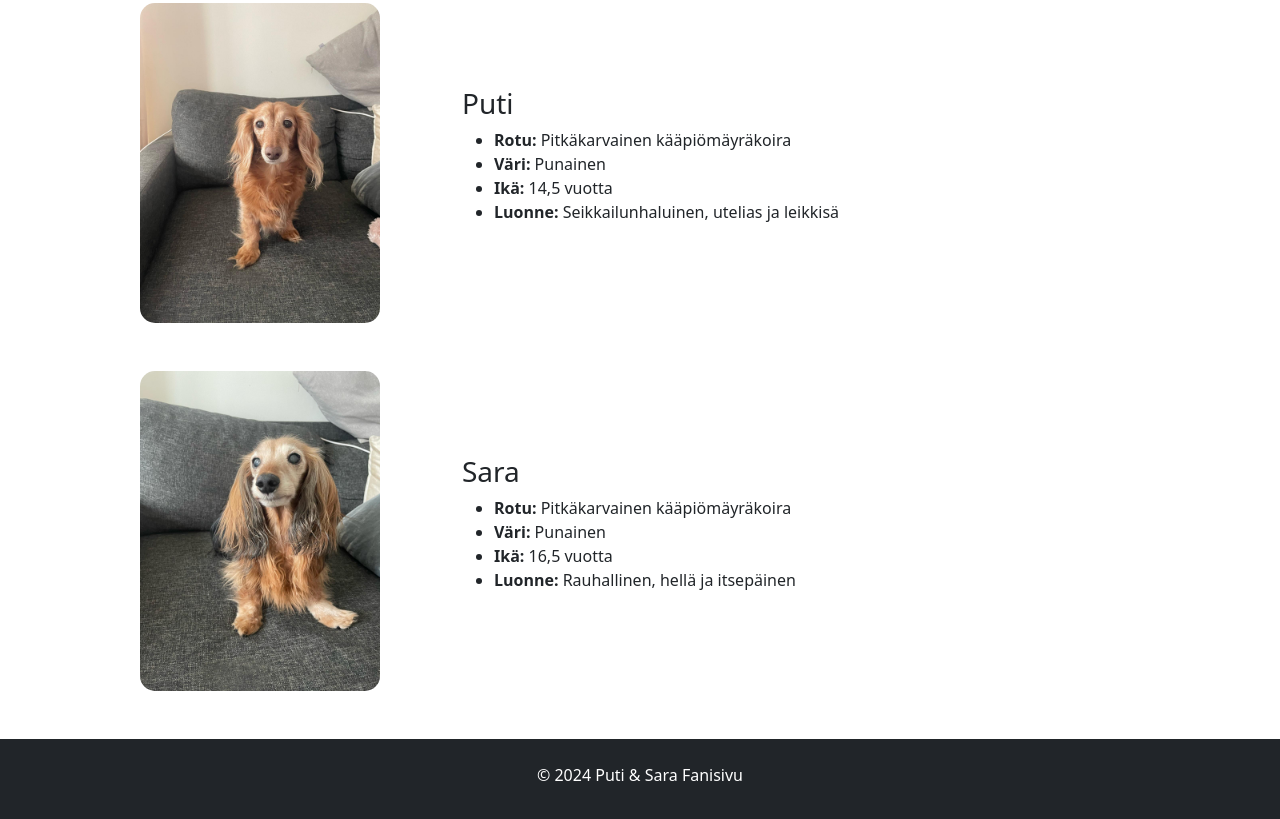
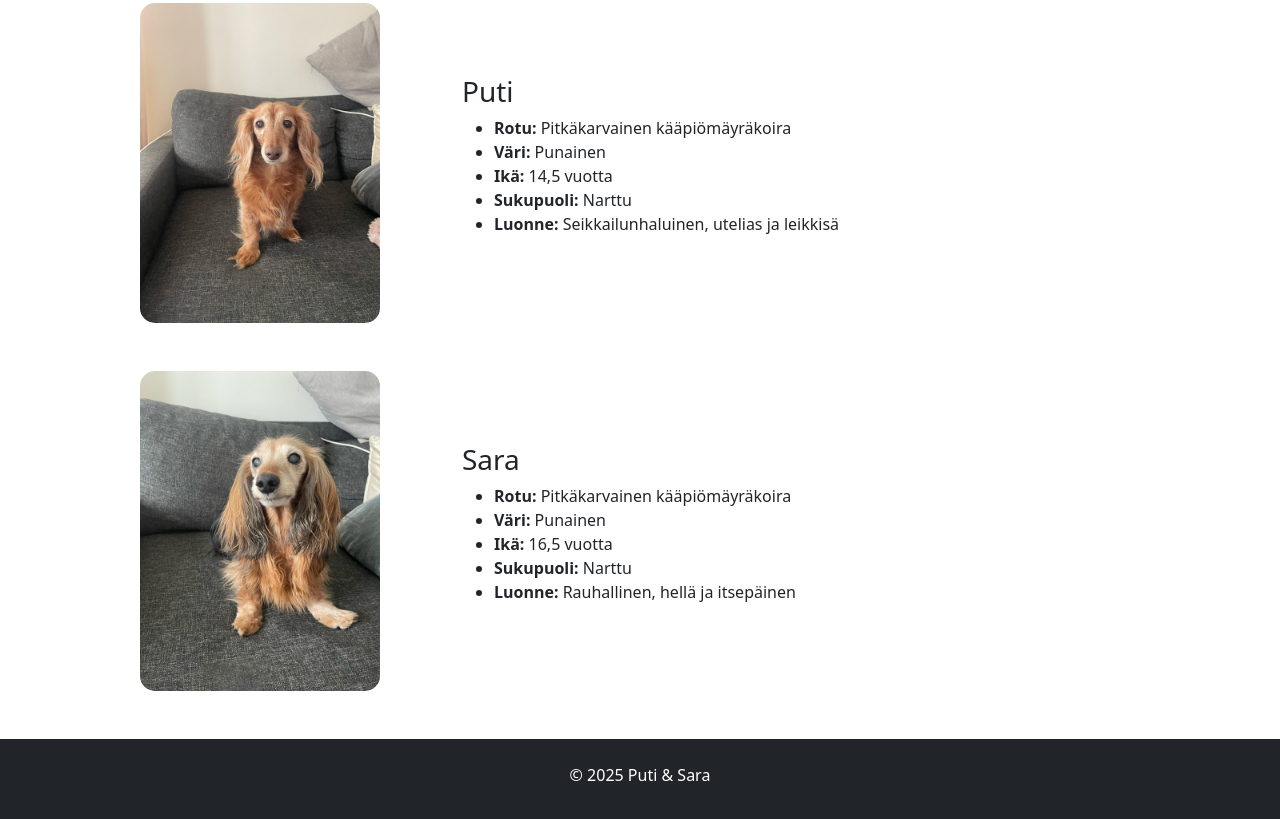
Before and after one commit to Redz85-byte/Puti-Sara, a plain HTML site: page index.html in a window 1280 px wide. Shown: the part 763-1582 px from the top of the page. Drawn offline with nearby package versions, Linux system fonts and the light colour scheme.

Commit message:
Korjauksia

```diff
--- a/index.html
+++ b/index.html
@@ -1,7 +1,7 @@
 <!DOCTYPE html>
 <html lang="fi">
 <head>
-    <title>Puti & Sara - Fanisivu</title>
+    <title>Putin & Saran sivut</title>
     <meta charset="utf-8">
     <meta name="viewport" content="width=device-width, initial-scale=1">
     <link href="https://cdn.jsdelivr.net/npm/bootstrap@5.3.3/dist/css/bootstrap.min.css" rel="stylesheet">
@@ -33,7 +33,7 @@
 
         <div class="row align-items-center mb-5">
             <div class="col-md-4 text-center">
-                <img src="img/puti.jpg" alt="Puti" class="dog-image">
+                <img src="img/Puti.jpg" alt="Puti" class="dog-image">
             </div>
             <div class="col-md-8 text-md-start">
                 <h3>Puti</h3>
@@ -41,6 +41,7 @@
                     <li><strong>Rotu:</strong> Pitkäkarvainen kääpiömäyräkoira</li>
                     <li><strong>Väri:</strong> Punainen</li>
                     <li><strong>Ikä:</strong> 14,5 vuotta</li>
+                    <li><strong>Sukupuoli:</strong> Narttu</li>
                     <li><strong>Luonne:</strong> Seikkailunhaluinen, utelias ja leikkisä</li>
                 </ul>
             </div>
@@ -56,6 +57,7 @@
                     <li><strong>Rotu:</strong> Pitkäkarvainen kääpiömäyräkoira  </li>
                     <li><strong>Väri:</strong> Punainen</li>
                     <li><strong>Ikä:</strong> 16,5 vuotta</li>
+                    <li><strong>Sukupuoli:</strong> Narttu</li>
                     <li><strong>Luonne:</strong> Rauhallinen, hellä ja  itsepäinen</li>
                 </ul>
             </div>
@@ -64,7 +66,7 @@
 
 
     <div class="mt-5 p-4 bg-dark text-white text-center">
-        <p>&copy; 2024 Puti & Sara Fanisivu</p>
+        <p>&copy; 2025 Puti & Sara</p>
     </div>
 </body>
 </html>
```
Also changed, not shown: Blogi.html (+2 -2 lines), galleria.html (+2 -2 lines).
